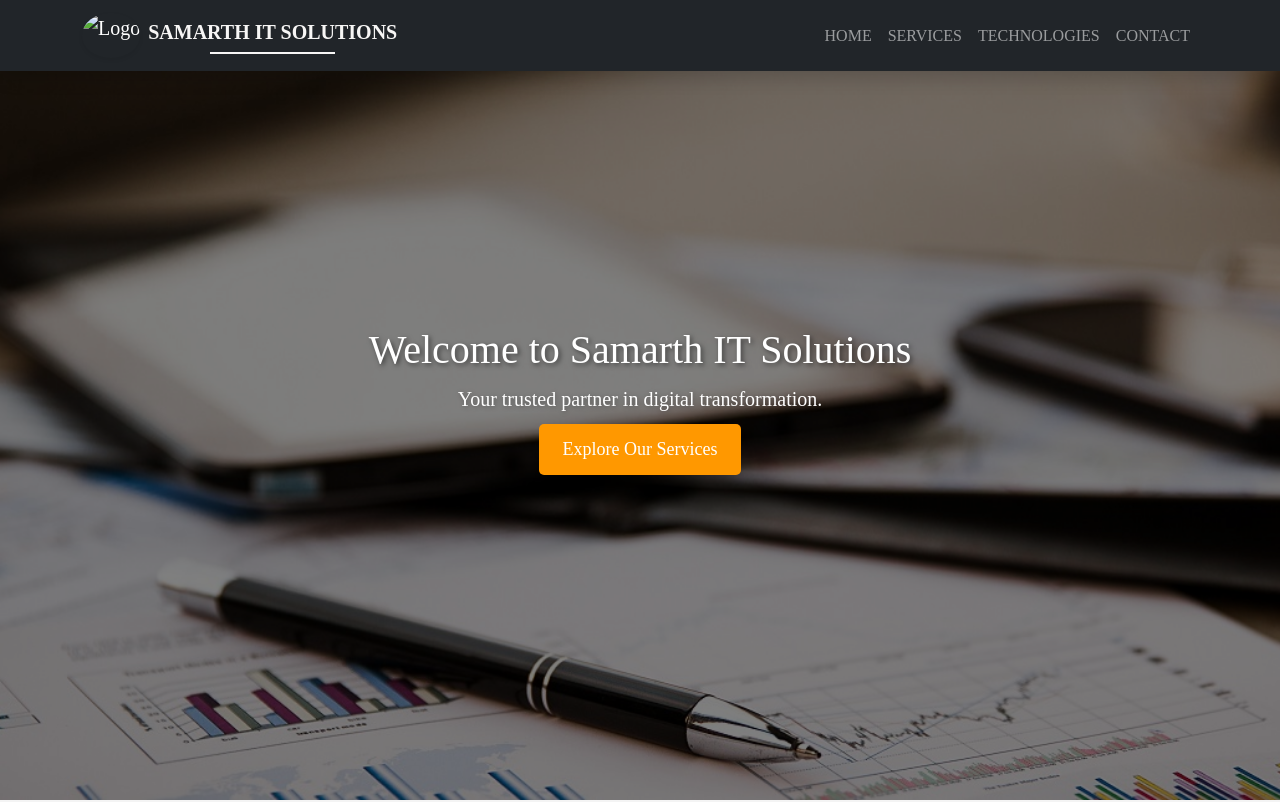
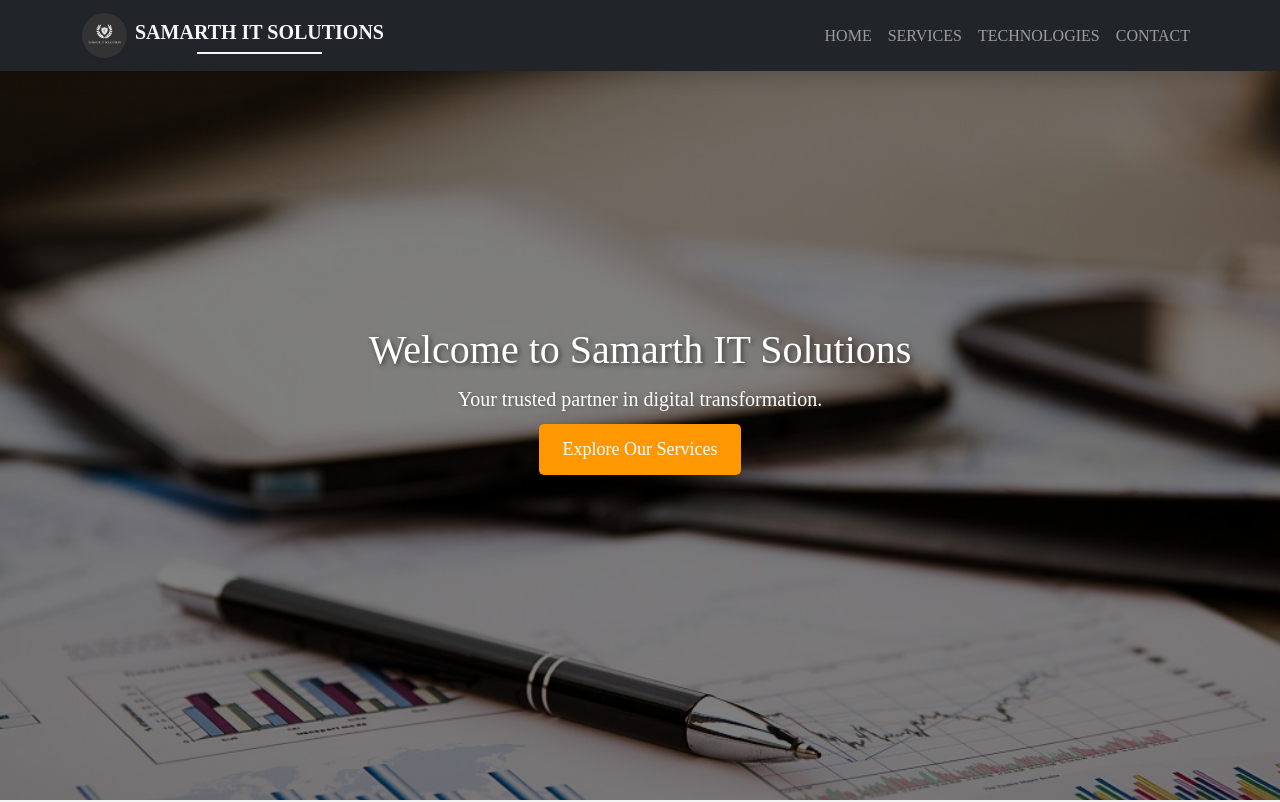
Before and after one commit to joshi-web/samarth-it-solutions, a plain HTML site: page index.html in a window 1280 px wide. Shown: the top 802 px of the page. Drawn offline with nearby package versions, Linux system fonts and the light colour scheme; files whose address does not match are found by name.

Commit message:
Update index.html

```diff
--- a/index.html
+++ b/index.html
@@ -14,7 +14,7 @@
   <header class="navbar navbar-expand-lg navbar-dark bg-dark fixed-top shadow">
     <div class="container">
       <a class="navbar-brand d-flex align-items-center" href="#">
-        <img src="img/logo.jpeg" alt="Logo" class="rounded-circle shadow-sm" height="45" />
+        <img src="logo.jpeg" alt="Logo" class="rounded-circle shadow-sm" height="45" />
         <span class="ms-2 company-name">Samarth IT Solutions</span>
       </a>
       <button class="navbar-toggler" type="button" data-bs-toggle="collapse" data-bs-target="#navbarNav">
```
